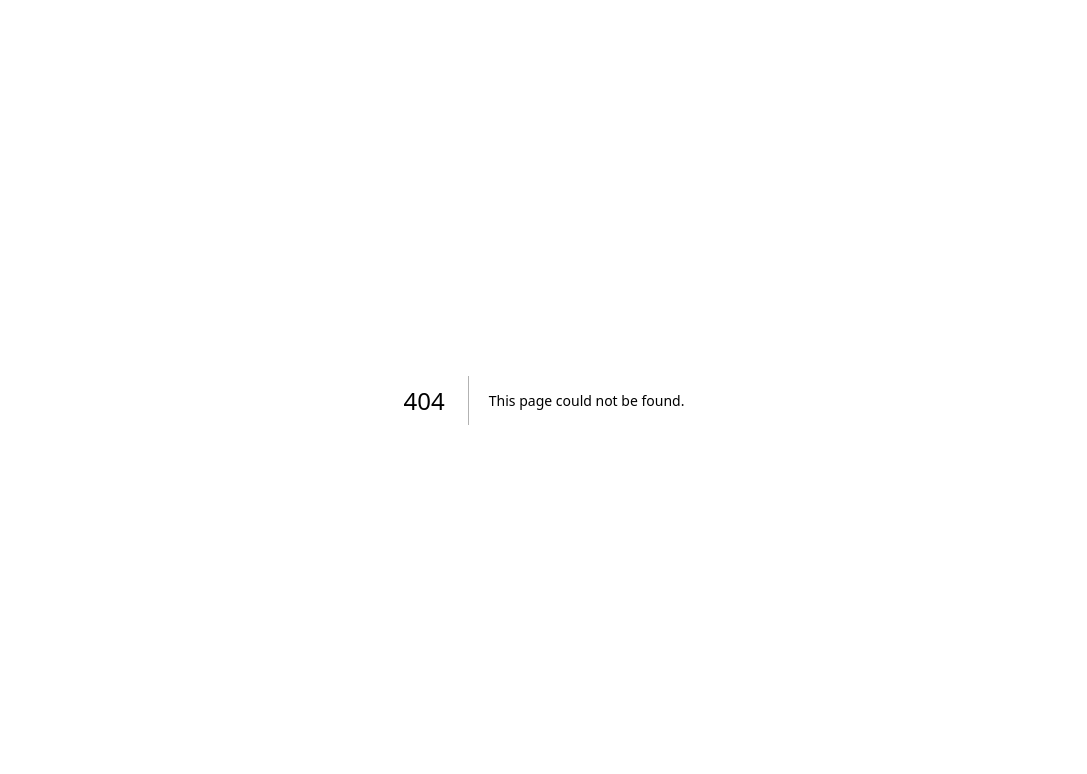
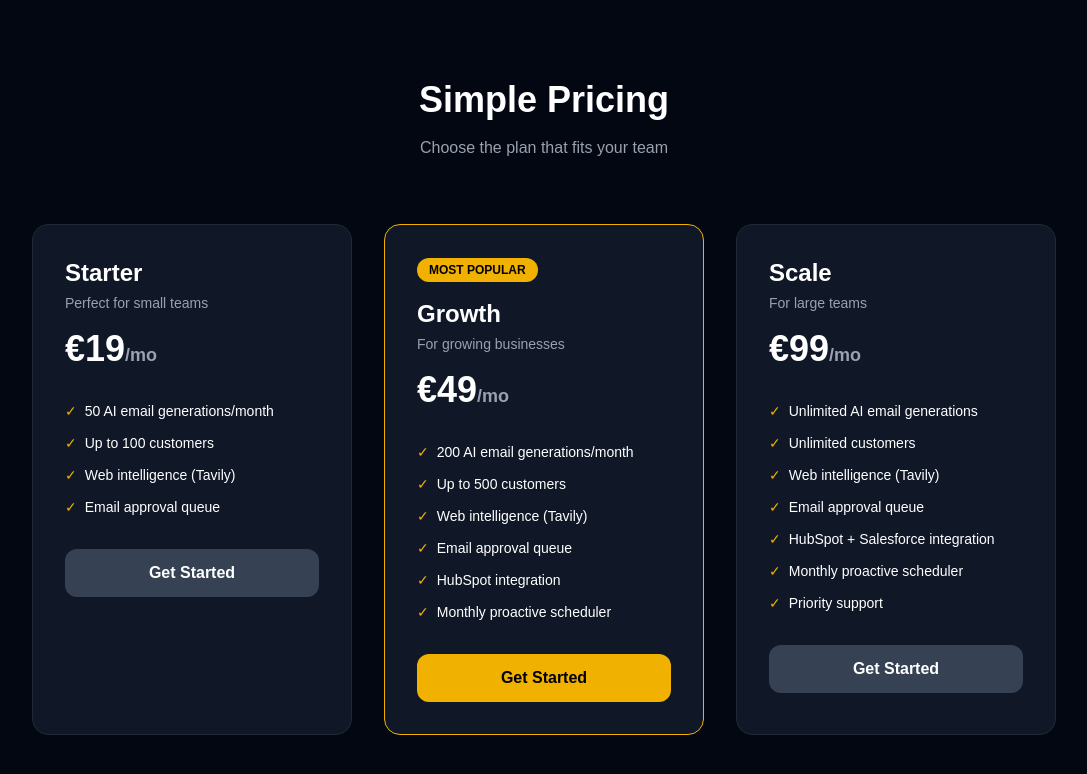
Before and after one commit to Alemeh777/RenewAI, a Next.js app: page /pricing in a window 1280 px wide. Before the commit this address had no page. Shown: the top 774 px of the page, without its empty margins (96-1183 px from the left). Built offline with nearby package versions, Linux system fonts and the light colour scheme.

Commit message:
Add Stripe payments and pricing page

```diff
--- /dev/null
+++ b/app/api/stripe/checkout/route.ts
@@ -0,0 +1,42 @@
+import { auth } from '@clerk/nextjs/server';
+import { NextResponse } from 'next/server';
+import Stripe from 'stripe';
+
+const stripe = new Stripe(process.env.STRIPE_SECRET_KEY!);
+
+const PRICE_MAP: Record<string, string> = {
+  starter: process.env.STRIPE_PRICE_STARTER!,
+  growth: process.env.STRIPE_PRICE_GROWTH!,
+  scale: process.env.STRIPE_PRICE_SCALE!,
+};
+
+export async function POST(req: Request) {
+  try {
+    const { userId } = await auth();
+    console.log('userId:', userId);
+    if (!userId) return NextResponse.json({ error: 'Unauthorized' }, { status: 401 });
+
+    const { plan } = await req.json();
+    console.log('plan:', plan);
+
+    const priceId = PRICE_MAP[plan];
+    console.log('priceId:', priceId);
+    if (!priceId) return NextResponse.json({ error: 'Invalid plan' }, { status: 400 });
+
+    const session = await stripe.checkout.sessions.create({
+      mode: 'subscription',
+      payment_method_types: ['card'],
+      line_items: [{ price: priceId, quantity: 1 }],
+      success_url: `${process.env.NEXT_PUBLIC_APP_URL}/dashboard?success=true`,
+      cancel_url: `${process.env.NEXT_PUBLIC_APP_URL}/pricing?cancelled=true`,
+      metadata: { userId, plan },
+    });
+
+    console.log('session url:', session.url);
+    return NextResponse.json({ url: session.url });
+
+  } catch (err) {
+    console.error('STRIPE ERROR:', err);
+    return NextResponse.json({ error: String(err) }, { status: 500 });
+  }
+}
--- /dev/null
+++ b/app/api/stripe/webhook/route.ts
@@ -0,0 +1,46 @@
+import { NextResponse } from 'next/server';
+import Stripe from 'stripe';
+import { createClient } from '@supabase/supabase-js';
+
+const stripe = new Stripe(process.env.STRIPE_SECRET_KEY!);
+
+const supabase = createClient(
+  process.env.NEXT_PUBLIC_SUPABASE_URL!,
+  process.env.SUPABASE_SERVICE_ROLE_KEY!
+);
+
+export async function POST(req: Request) {
+  const body = await req.text();
+  const sig = req.headers.get('stripe-signature')!;
+
+  let event: Stripe.Event;
+
+  try {
+    event = stripe.webhooks.constructEvent(
+      body,
+      sig,
+      process.env.STRIPE_WEBHOOK_SECRET!
+    );
+  } catch (err) {
+    return NextResponse.json({ error: 'Webhook error' }, { status: 400 });
+  }
+
+  if (event.type === 'checkout.session.completed') {
+    const session = event.data.object;
+    const userId = session.metadata?.userId;
+    const plan = session.metadata?.plan;
+
+    if (userId && plan) {
+      await supabase.from('subscriptions').upsert({
+        user_id: userId,
+        plan,
+        stripe_customer_id: session.customer as string,
+        stripe_subscription_id: session.subscription as string,
+        status: 'active',
+        updated_at: new Date().toISOString(),
+      });
+    }
+  }
+
+  return NextResponse.json({ received: true });
+}
--- /dev/null
+++ b/app/pricing/page.tsx
@@ -0,0 +1,127 @@
+'use client';
+
+import { useState } from 'react';
+import { useRouter } from 'next/navigation';
+
+const plans = [
+  {
+    id: 'starter',
+    name: 'Starter',
+    price: '€19',
+    description: 'Perfect for small teams',
+    features: [
+      '50 AI email generations/month',
+      'Up to 100 customers',
+      'Web intelligence (Tavily)',
+      'Email approval queue',
+    ],
+  },
+  {
+    id: 'growth',
+    name: 'Growth',
+    price: '€49',
+    description: 'For growing businesses',
+    features: [
+      '200 AI email generations/month',
+      'Up to 500 customers',
+      'Web intelligence (Tavily)',
+      'Email approval queue',
+      'HubSpot integration',
+      'Monthly proactive scheduler',
+    ],
+    popular: true,
+  },
+  {
+    id: 'scale',
+    name: 'Scale',
+    price: '€99',
+    description: 'For large teams',
+    features: [
+      'Unlimited AI email generations',
+      'Unlimited customers',
+      'Web intelligence (Tavily)',
+      'Email approval queue',
+      'HubSpot + Salesforce integration',
+      'Monthly proactive scheduler',
+      'Priority support',
+    ],
+  },
+];
+
+export default function PricingPage() {
+  const router = useRouter();
+  const [loading, setLoading] = useState<string | null>(null);
+
+  const handleSubscribe = async (planId: string) => {
+    setLoading(planId);
+    try {
+      const res = await fetch('/api/stripe/checkout', {
+        method: 'POST',
+        headers: { 'Content-Type': 'application/json' },
+        body: JSON.stringify({ plan: planId }),
+      });
+      const data = await res.json();
+      if (data.url) window.location.href = data.url;
+    } catch (err) {
+      console.error(err);
+    } finally {
+      setLoading(null);
+    }
+  };
+
+  return (
+    <main className="min-h-screen bg-gray-950 text-white py-20 px-4">
+      <div className="max-w-5xl mx-auto">
+        <h1 className="text-4xl font-bold text-center mb-4">Simple Pricing</h1>
+        <p className="text-center text-gray-400 mb-16">
+          Choose the plan that fits your team
+        </p>
+
+        <div className="grid grid-cols-1 md:grid-cols-3 gap-8">
+          {plans.map((plan) => (
+            <div
+              key={plan.id}
+              className={`rounded-2xl p-8 border ${
+                plan.popular
+                  ? 'border-yellow-500 bg-gray-900'
+                  : 'border-gray-800 bg-gray-900'
+              }`}
+            >
+              {plan.popular && (
+                <span className="bg-yellow-500 text-black text-xs font-bold px-3 py-1 rounded-full mb-4 inline-block">
+                  MOST POPULAR
+                </span>
+              )}
+              <h2 className="text-2xl font-bold mb-1">{plan.name}</h2>
+              <p className="text-gray-400 text-sm mb-4">{plan.description}</p>
+              <p className="text-4xl font-bold mb-8">
+                {plan.price}
+                <span className="text-lg text-gray-400">/mo</span>
+              </p>
+
+              <ul className="space-y-3 mb-8">
+                {plan.features.map((f) => (
+                  <li key={f} className="flex items-center gap-2 text-sm">
+                    <span className="text-yellow-500">✓</span> {f}
+                  </li>
+                ))}
+              </ul>
+
+              <button
+                onClick={() => handleSubscribe(plan.id)}
+                disabled={loading === plan.id}
+                className={`w-full py-3 rounded-xl font-semibold transition ${
+                  plan.popular
+                    ? 'bg-yellow-500 text-black hover:bg-yellow-400'
+                    : 'bg-gray-700 text-white hover:bg-gray-600'
+                }`}
+              >
+                {loading === plan.id ? 'Redirecting...' : 'Get Started'}
+              </button>
+            </div>
+          ))}
+        </div>
+      </div>
+    </main>
+  );
+}
--- a/middleware.ts
+++ b/middleware.ts
@@ -1,5 +1,23 @@
-export function middleware() {}
+import { clerkMiddleware, createRouteMatcher } from '@clerk/nextjs/server';
+
+const isPublicRoute = createRouteMatcher([
+  '/',
+  '/pricing',
+  '/api/stripe/webhook',
+  '/api/waitlist',
+  '/sign-in(.*)',
+  '/sign-up(.*)',
+]);
+
+export default clerkMiddleware(async (auth, request) => {
+  if (!isPublicRoute(request)) {
+    await auth.protect();
+  }
+});
 
 export const config = {
-  matcher: [],
+  matcher: [
+    '/((?!_next|[^?]*\\.(?:html?|css|js(?!on)|jpe?g|webp|png|gif|svg|ttf|woff2?|ico|csv|docx?|xlsx?|zip|webmanifest)).*)',
+    '/(api|trpc)(.*)',
+  ],
 };
--- a/package.json
+++ b/package.json
@@ -11,12 +11,14 @@
   "dependencies": {
     "@anthropic-ai/sdk": "^0.100.1",
     "@clerk/nextjs": "^7.4.2",
+    "@stripe/stripe-js": "^9.7.0",
     "@supabase/supabase-js": "^2.106.2",
     "@tavily/core": "^0.7.3",
     "next": "16.2.6",
     "react": "19.2.4",
     "react-dom": "19.2.4",
-    "resend": "^6.12.4"
+    "resend": "^6.12.4",
+    "stripe": "^22.2.0"
   },
   "devDependencies": {
     "@tailwindcss/postcss": "^4",
```
Also changed, not shown: 1 other file (tests, documents, lock files or other folders).
